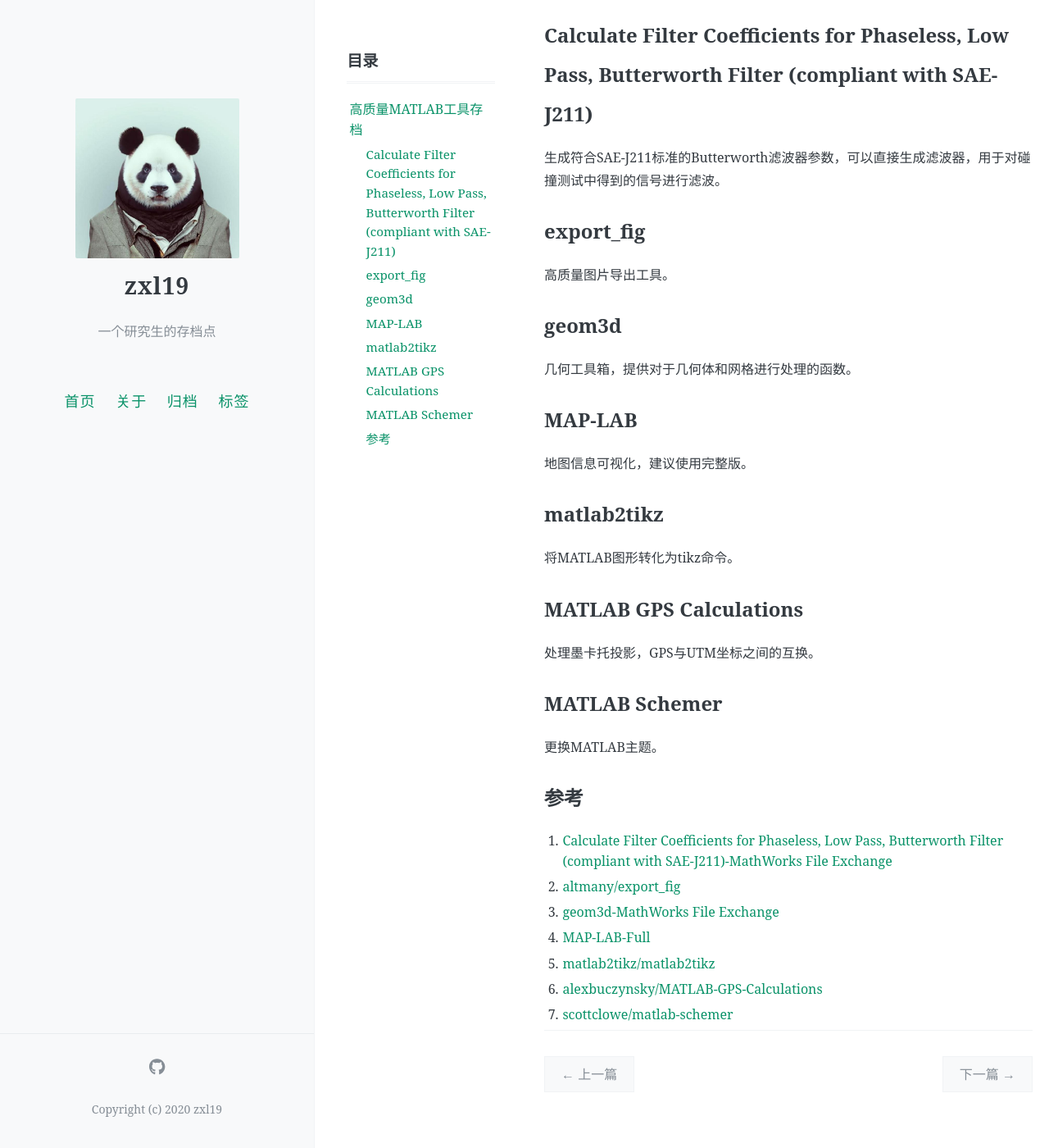
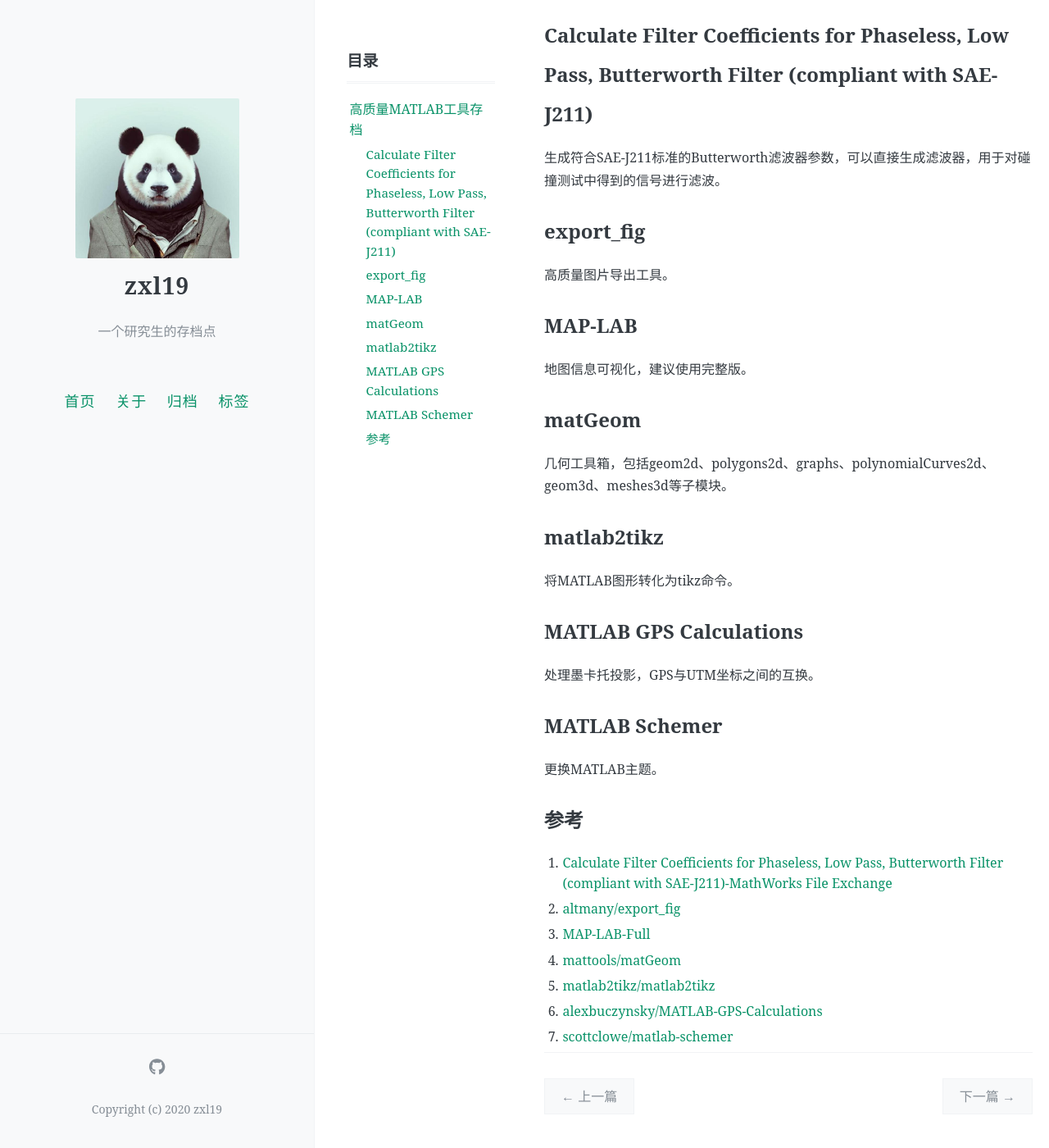
Before and after one commit to zxl19/zxl19.github.io, a Jekyll site: the page built from _posts/2020-06-10-matlab-tool.md, in a window 1280 px wide and 1400 px high, scrolled down 181 px. Shown: the whole window at 82% size. Built offline with Jekyll 4.4.1, drawn with Linux system fonts in a browser that asks for light colours; comment, search, counter and statistics services are not loaded; before the commit the page ends 1554 px from its top, so only the background shows below that.

Commit message:
Update 2020-06-10-matlab-tool.md

```diff
--- a/_posts/2020-06-10-matlab-tool.md
+++ b/_posts/2020-06-10-matlab-tool.md
@@ -21,13 +21,13 @@ pinned: false
 
 高质量图片导出工具。
 
-## geom3d
-
-几何工具箱，提供对于几何体和网格进行处理的函数。
-
 ## MAP-LAB
 
 地图信息可视化，建议使用完整版。
+
+## matGeom
+
+几何工具箱，包括geom2d、polygons2d、graphs、polynomialCurves2d、geom3d、meshes3d等子模块。
 
 ## matlab2tikz
 
@@ -45,8 +45,8 @@ pinned: false
 
 1. [Calculate Filter Coefficients for Phaseless, Low Pass, Butterworth Filter (compliant with SAE-J211)-MathWorks File Exchange](https://www.mathworks.com/matlabcentral/fileexchange/61852-calculate-filter-coefficients-for-phaseless-low-pass-butterworth-filter-compliant-with-sae-j211)
 2. [altmany/export_fig](https://github.com/altmany/export_fig)
-3. [geom3d-MathWorks File Exchange](https://www.mathworks.com/matlabcentral/fileexchange/24484-geom3d)
-4. [MAP-LAB-Full](http://www.dimitriospiretzidis.com/maplab_home.html)
+3. [MAP-LAB-Full](http://www.dimitriospiretzidis.com/maplab_home.html)
+4. [mattools/matGeom](https://github.com/mattools/matGeom)
 5. [matlab2tikz/matlab2tikz](https://github.com/matlab2tikz/matlab2tikz)
 6. [alexbuczynsky/MATLAB-GPS-Calculations](https://github.com/alexbuczynsky/MATLAB-GPS-Calculations)
 7. [scottclowe/matlab-schemer](https://github.com/scottclowe/matlab-schemer)
```
